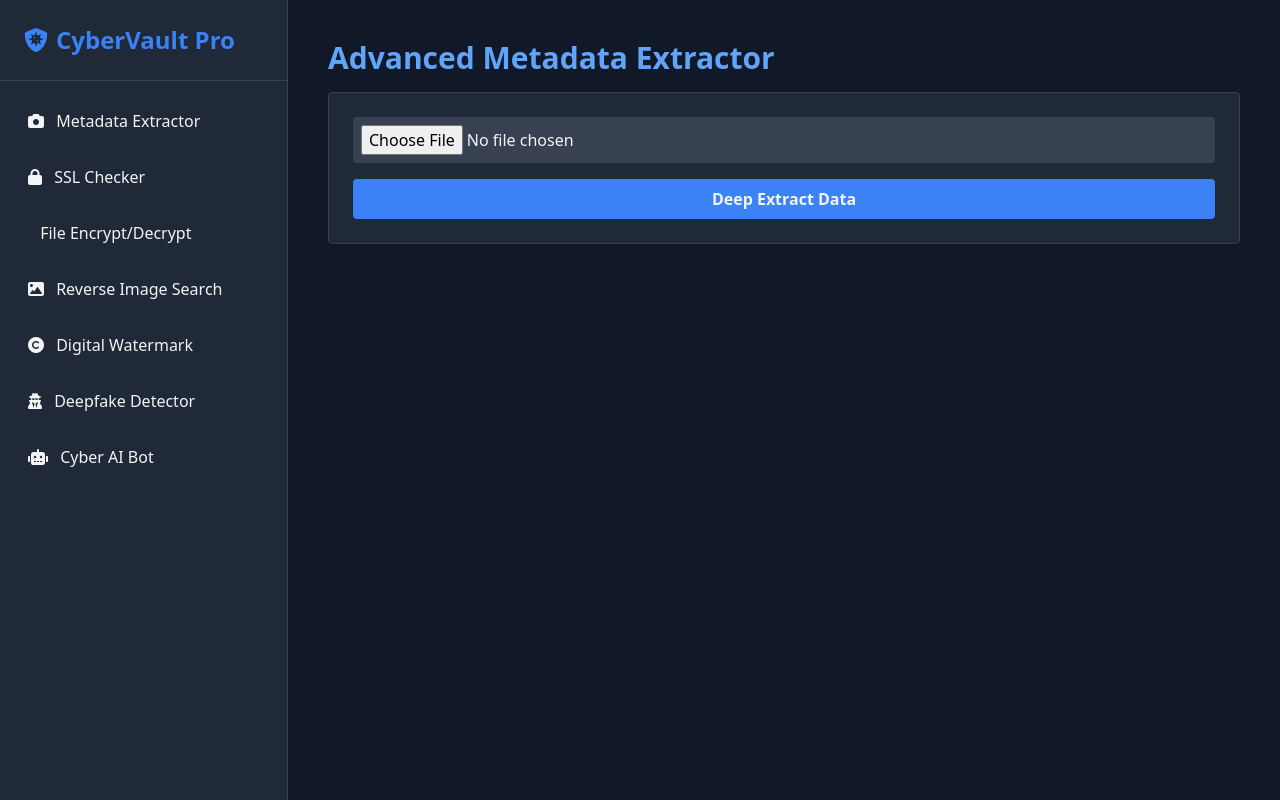
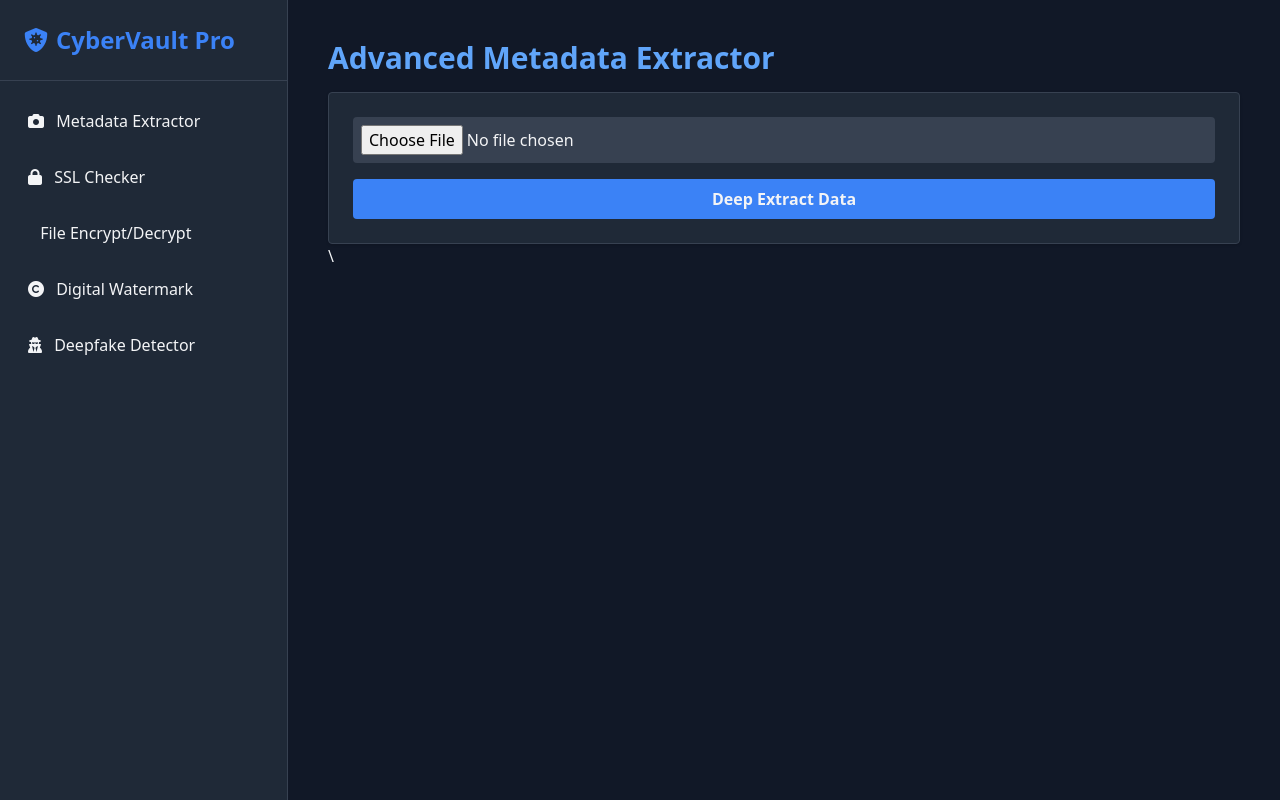
Before and after one commit to Harshjoshi48/Secure-Media-Scanner, a FastAPI app: page / in a window 1280 px wide. Run offline with FastAPI, Linux system fonts and the light colour scheme; some libraries are stand-ins or nearby versions.

Commit message:
Update index.html

```diff
--- a/templates/index.html
+++ b/templates/index.html
@@ -18,10 +18,9 @@
             <button onclick="showTab('forensics')" class="w-full text-left p-3 rounded hover:bg-gray-700"><i class="fas fa-camera mr-2"></i> Metadata Extractor</button>
             <button onclick="showTab('ssl')" class="w-full text-left p-3 rounded hover:bg-gray-700"><i class="fas fa-lock mr-2"></i> SSL Checker</button>
             <button onclick="showTab('crypto')" class="w-full text-left p-3 rounded hover:bg-gray-700"><i class="fas fa-file-shield mr-2"></i> File Encrypt/Decrypt</button>
-            <button onclick="showTab('reverse')" class="w-full text-left p-3 rounded hover:bg-gray-700"><i class="fas fa-image mr-2"></i> Reverse Image Search</button>
             <button onclick="showTab('watermark')" class="w-full text-left p-3 rounded hover:bg-gray-700"><i class="fas fa-copyright mr-2"></i> Digital Watermark</button>
             <button onclick="showTab('deepfake')" class="w-full text-left p-3 rounded hover:bg-gray-700"><i class="fas fa-user-secret mr-2"></i> Deepfake Detector</button>
-            <button onclick="showTab('chatbot')" class="w-full text-left p-3 rounded hover:bg-gray-700"><i class="fas fa-robot mr-2"></i> Cyber AI Bot</button>
+
         </nav>
     </aside>
 
@@ -82,19 +81,9 @@
             </div>
         </div>
 
-        <!-- 5. Reverse Search -->
-        <div id="reverse" class="tab-content">
-            <h2 class="text-3xl font-bold mb-4 text-yellow-400">OSINT Reverse Image Search</h2>
-            <div class="bg-gray-800 p-6 rounded shadow border border-gray-700 w-full">
-                <form onsubmit="submitForm(event, '/api/reverse_search', 'reverseResult')">
-                    <input type="file" name="image" class="w-full bg-gray-700 p-2 rounded mb-4" required>
-                    <button type="submit" class="bg-yellow-500 text-black px-6 py-2 rounded font-bold w-full">Search Web</button>
-                </form>
-                <div id="reverseResult" class="mt-4 hidden w-full"></div>
-            </div>
-        </div>
 
-        <!-- 6. Deepfake Detection -->
+
+        <!-- 5. Deepfake Detection -->
         <div id="deepfake" class="tab-content">
             <h2 class="text-3xl font-bold mb-4 text-pink-400">Deepfake & Alteration Detection</h2>
             <div class="bg-gray-800 p-6 rounded shadow border border-gray-700 w-full">
@@ -106,23 +95,7 @@
             </div>
         </div>
 
-        <!-- 7. Chatbot with File Upload -->
-        <div id="chatbot" class="tab-content">
-            <h2 class="text-3xl font-bold mb-4 text-indigo-400">CyberSec AI Assistant</h2>
-            <div class="bg-gray-800 p-6 rounded shadow border border-gray-700 h-[600px] flex flex-col">
-                <div id="chatBox" class="flex-1 overflow-y-auto mb-4 space-y-4 border border-gray-700 p-4 rounded break-words">
-                    <div class="text-indigo-300">CyberBot: મને પ્રશ્ન પૂછો અથવા કોઈ લોગ/ટેક્સ્ટ ફાઈલ સ્કેન કરવા આપો.</div>
-                </div>
-                <form onsubmit="submitChat(event)" class="flex gap-2">
-                    <input type="file" id="chatFile" name="file" class="bg-gray-700 p-2 rounded w-48 text-xs">
-                    <input type="text" id="chatMsg" name="message" placeholder="Ask a question..." class="flex-1 bg-gray-700 p-3 rounded" required>
-                    <button type="submit" class="bg-indigo-500 px-6 py-3 rounded font-bold">Send</button>
-                </form>
-            </div>
-        </div>
-
-    </main>
-
+      \
     <script>
         function showTab(tabId) {
             document.querySelectorAll('.tab-content').forEach(el => el.classList.remove('active-tab'));
@@ -152,62 +125,7 @@
                     return;
                 }
 
-                if(url === '/api/reverse_search' && data.status === "success") {
-                    let html = `<div class="grid grid-cols-2 md:grid-cols-3 gap-6">`;
-                    data.results.forEach(img => {
-                        html += `
-                            <div class="bg-gray-700 p-3 rounded-lg text-center shadow-lg transition hover:scale-105">
-                                <a href="${img.url}" target="_blank">
-                                    <img src="${img.thumbnail}" alt="Match" class="w-full h-32 object-cover rounded mb-3 border border-gray-600">
-                                    <p class="text-sm text-blue-300 hover:underline line-clamp-2">${img.title}</p>
-                                </a>
-                            </div>`;
-                    });
-                    resDiv.innerHTML = html + `</div>`;
-                    return;
-                }
 
-                let outputHTML = `<pre class="font-mono text-sm bg-black p-4 rounded">${JSON.stringify(data, null, 2)}</pre>`;
-                if(data.download_link) {
-                    outputHTML = `<div class="bg-gray-800 p-4 rounded text-center border border-green-500">
-                        <p class="text-green-400 mb-4">${data.message}</p>
-                        <a href="${data.download_link}" download class="bg-green-600 text-white font-bold py-2 px-6 rounded transition inline-block">Download File</a>
-                    </div>`;
-                }
-                resDiv.innerHTML = outputHTML;
-
-            } catch (err) {
-                resDiv.innerHTML = `<span class="text-red-500">Error connecting to server.</span>`;
-            }
-        }
-
-        async function submitChat(e) {
-            e.preventDefault();
-            const input = document.getElementById('chatMsg');
-            const fileInput = document.getElementById('chatFile');
-            const chatBox = document.getElementById('chatBox');
-            const msg = input.value;
-
-            let displayMsg = msg;
-            if(fileInput.files.length > 0) {
-                displayMsg += ` <br><span class="text-xs text-yellow-300">[Attached: ${fileInput.files[0].name}]</span>`;
-            }
-
-            chatBox.innerHTML += `<div class="text-right text-white bg-gray-700 p-3 rounded-lg inline-block float-right clear-both mb-3 max-w-[80%]">${displayMsg}</div>`;
-            input.value = '';
-
-            const formData = new FormData();
-            formData.append("message", msg);
-            if(fileInput.files.length > 0) formData.append("file", fileInput.files[0]);
-
-            const res = await fetch('/api/chat', { method: 'POST', body: formData });
-            const data = await res.json();
-
-            const formattedReply = data.reply.replace(/\n/g, "<br>");
-            chatBox.innerHTML += `<div class="text-left text-indigo-300 bg-gray-800 border border-indigo-500 p-3 rounded-lg inline-block float-left clear-both mb-3 max-w-[80%]">${formattedReply}</div>`;
-            chatBox.scrollTop = chatBox.scrollHeight;
-            fileInput.value = "";
-        }
     </script>
 </body>
 </html>
```
